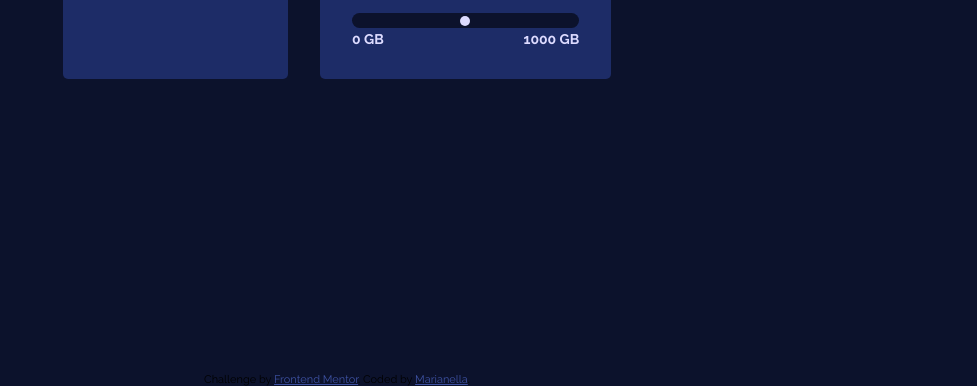
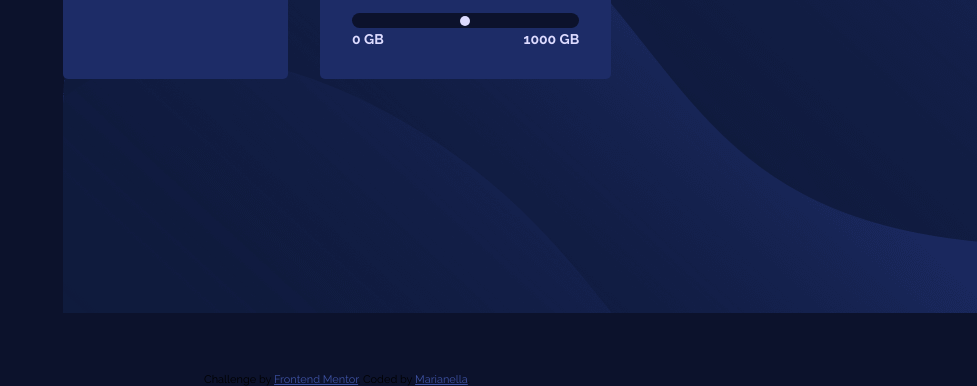
Before and after one commit to Marianellag1/Fylo-data-fishstick, a plain HTML site: page index.html in a window 1280 px wide. Shown: the part 414-800 px from the top of the page, without its empty margins (303-1280 px from the left). Drawn offline with Linux system fonts and the light colour scheme.

Commit message:
saving progress

```diff
--- a/css/style.css
+++ b/css/style.css
@@ -26,6 +26,7 @@
 
 * {
     margin: 0;
+    padding: 0;
 }
 
 body {
--- a/index.html
+++ b/index.html
@@ -24,12 +24,8 @@
         <img id="document" src="./images/icon-document.svg" alt="document icon">
         <img id="folder" src="./images/icon-folder.svg" alt="folder icon">
         <img id="upload" src="./images/icon-upload.svg" alt="upload icon">
+      </div>
     </figure>
-    </div>
-
-    <!-- <figure class="background">
-      <img src="./images/bg-desktop.png" alt="">
-    </figure> -->
 
     <section class="box">
       <div class="square arrow-bottom">
@@ -44,6 +40,10 @@
         <p id="thousand">1000 GB</p>
       </div>
     </section>
+
+    <figure class="background">
+      <img src="./images/bg-desktop.png" alt="">
+    </figure>
   </main>
 
   <footer class="attribution footer">
```
Also changed, not shown: 1 other file.
